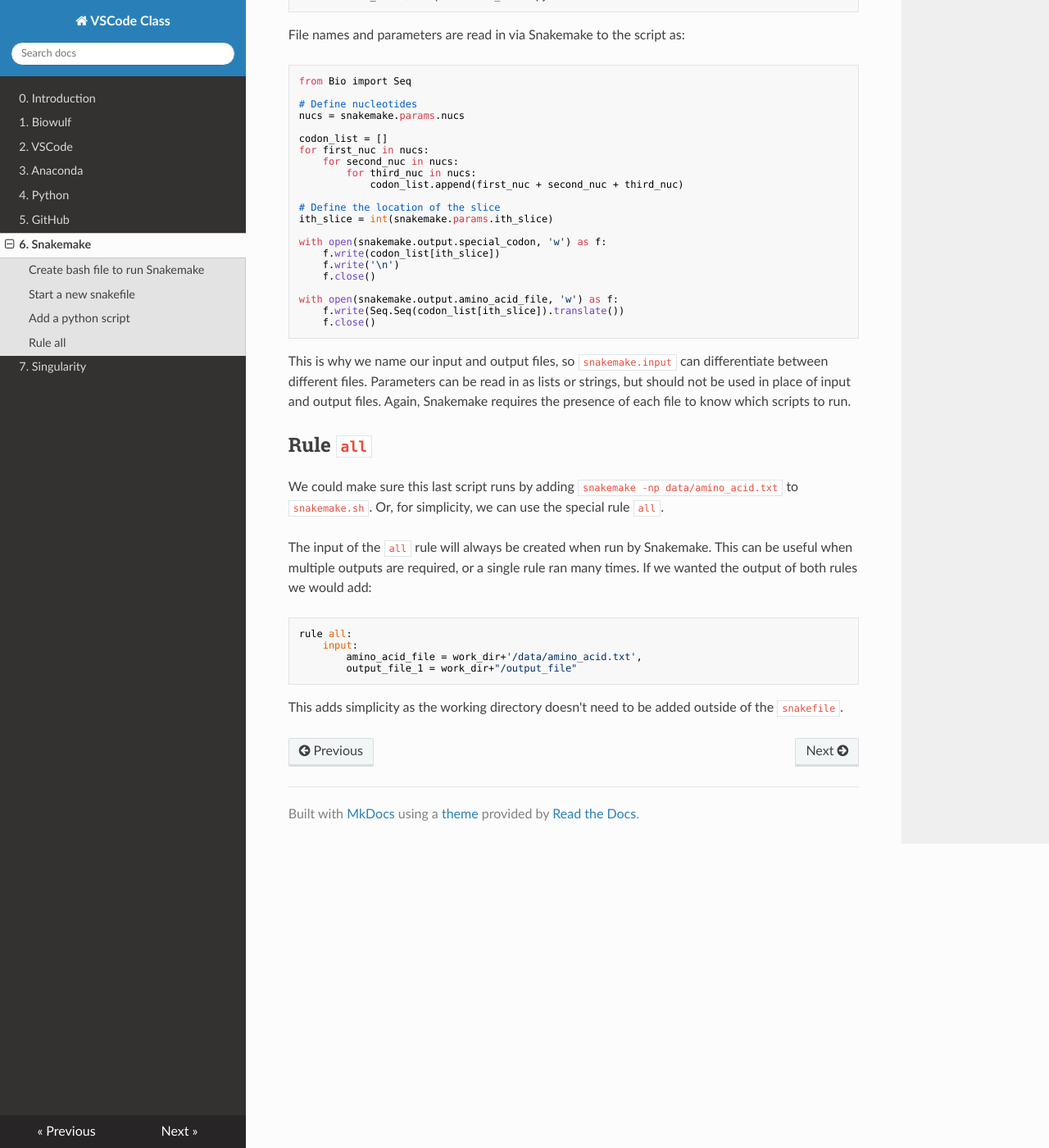
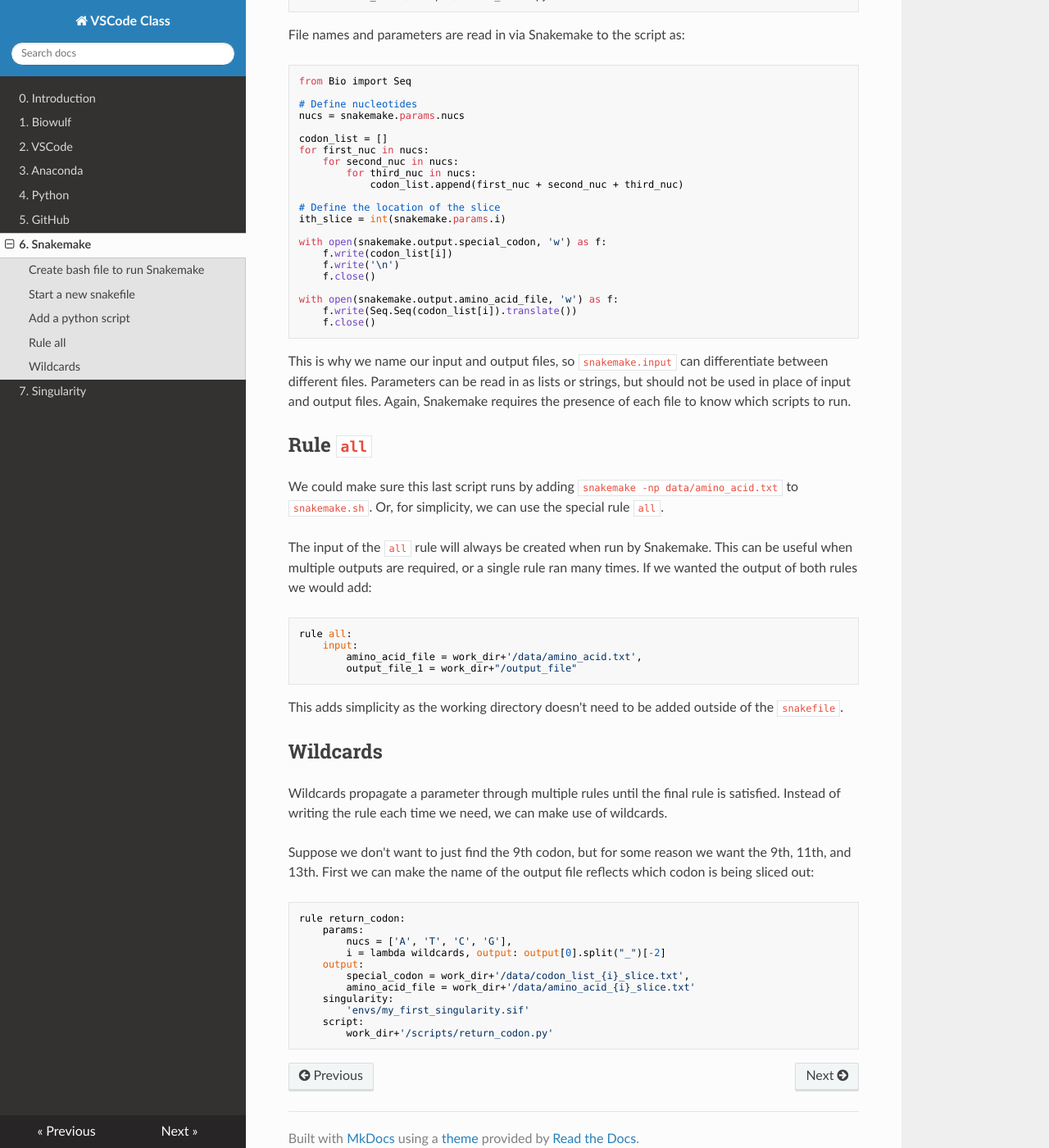
Before and after one commit to NIH-CARD/VSCode_class, an MkDocs documentation site: the page built from docs/snakemake.md, in a window 1280 px wide and 1400 px high, scrolled down 2229 px. Shown: the whole window at 82% size. Built offline with MkDocs 1.6.1, drawn with Linux system fonts in a browser that asks for light colours; nearby versions of some CDN libraries.

Commit message:
Update pipeline to allow for wildcards

````diff
--- a/docs/snakemake.md
+++ b/docs/snakemake.md
@@ -84,7 +84,7 @@ As we played around in the [python session](python_intro.md), we can turn quick
 rule return_codon:
     params:
         nucs = ['A', 'T', 'C', 'G'],
-        ith_slice = 9
+        i = 9
     output:
         special_codon = work_dir+'/data/codon_list.txt',
         amino_acid_file = work_dir+'/data/amino_acid.txt'
@@ -109,15 +109,15 @@ for first_nuc in nucs:
             codon_list.append(first_nuc + second_nuc + third_nuc)
 
 # Define the location of the slice
-ith_slice = int(snakemake.params.ith_slice)
+ith_slice = int(snakemake.params.i)
 
 with open(snakemake.output.special_codon, 'w') as f:
-    f.write(codon_list[ith_slice])
+    f.write(codon_list[i])
     f.write('\n')
     f.close()
 
 with open(snakemake.output.amino_acid_file, 'w') as f:
-    f.write(Seq.Seq(codon_list[ith_slice]).translate())
+    f.write(Seq.Seq(codon_list[i]).translate())
     f.close()
 ```
 
@@ -137,3 +137,23 @@ rule all:
 ```
 
 This adds simplicity as the working directory doesn't need to be added outside of the `snakefile`.
+
+## Wildcards
+
+Wildcards propagate a parameter through multiple rules until the final rule is satisfied. Instead of writing the rule each time we need, we can make use of wildcards.
+
+Suppose we don't want to just find the 9th codon, but for some reason we want the 9th, 11th, and 13th. First we can make the name of the output file reflects which codon is being sliced out:
+
+```
+rule return_codon:
+    params:
+        nucs = ['A', 'T', 'C', 'G'],
+        i = lambda wildcards, output: output[0].split("_")[-2]
+    output:
+        special_codon = work_dir+'/data/codon_list_{i}_slice.txt',
+        amino_acid_file = work_dir+'/data/amino_acid_{i}_slice.txt'
+    singularity:
+        'envs/my_first_singularity.sif'
+    script:
+        work_dir+'/scripts/return_codon.py'
+```
````
Also changed, not shown: 2 other files.
